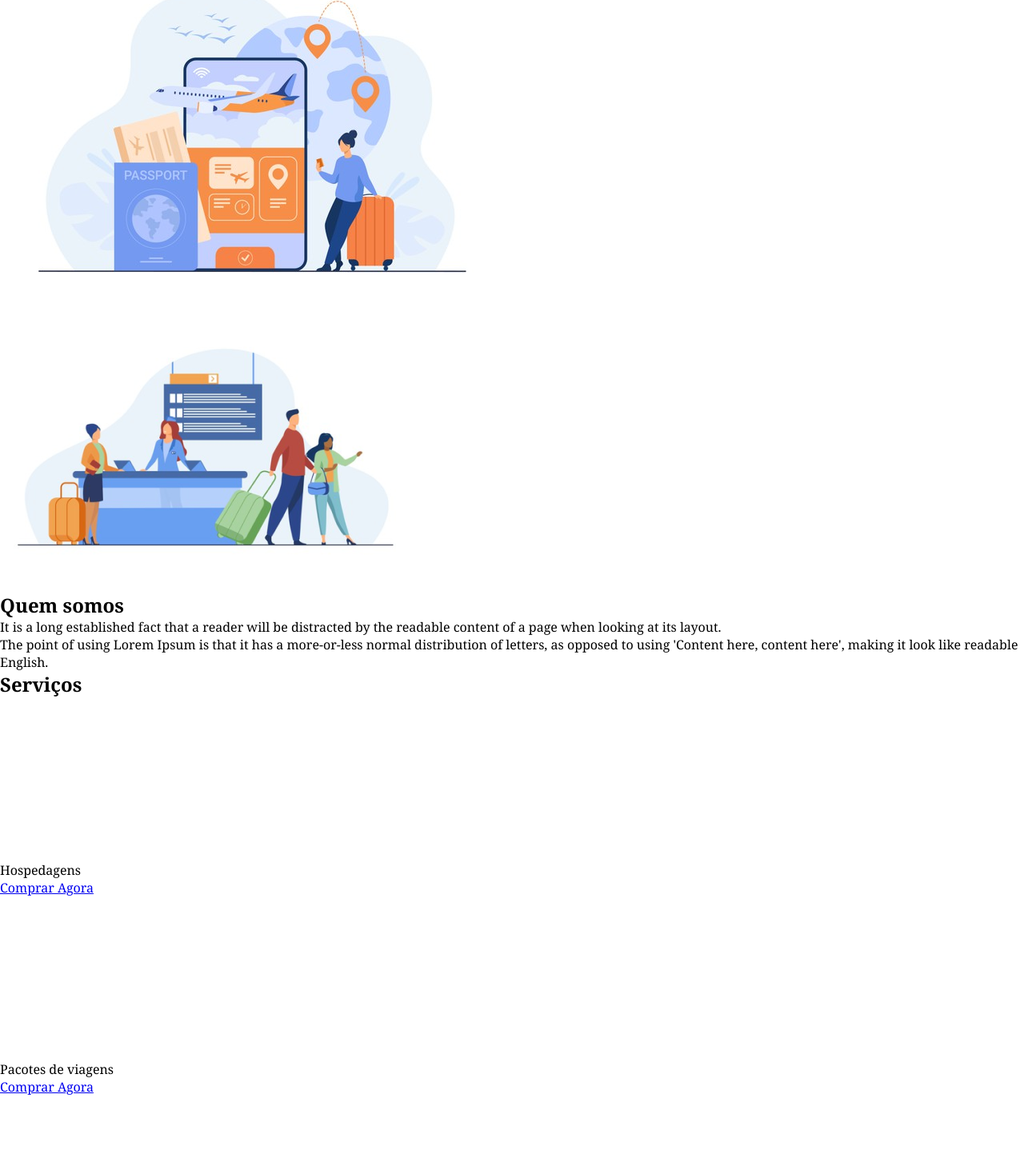
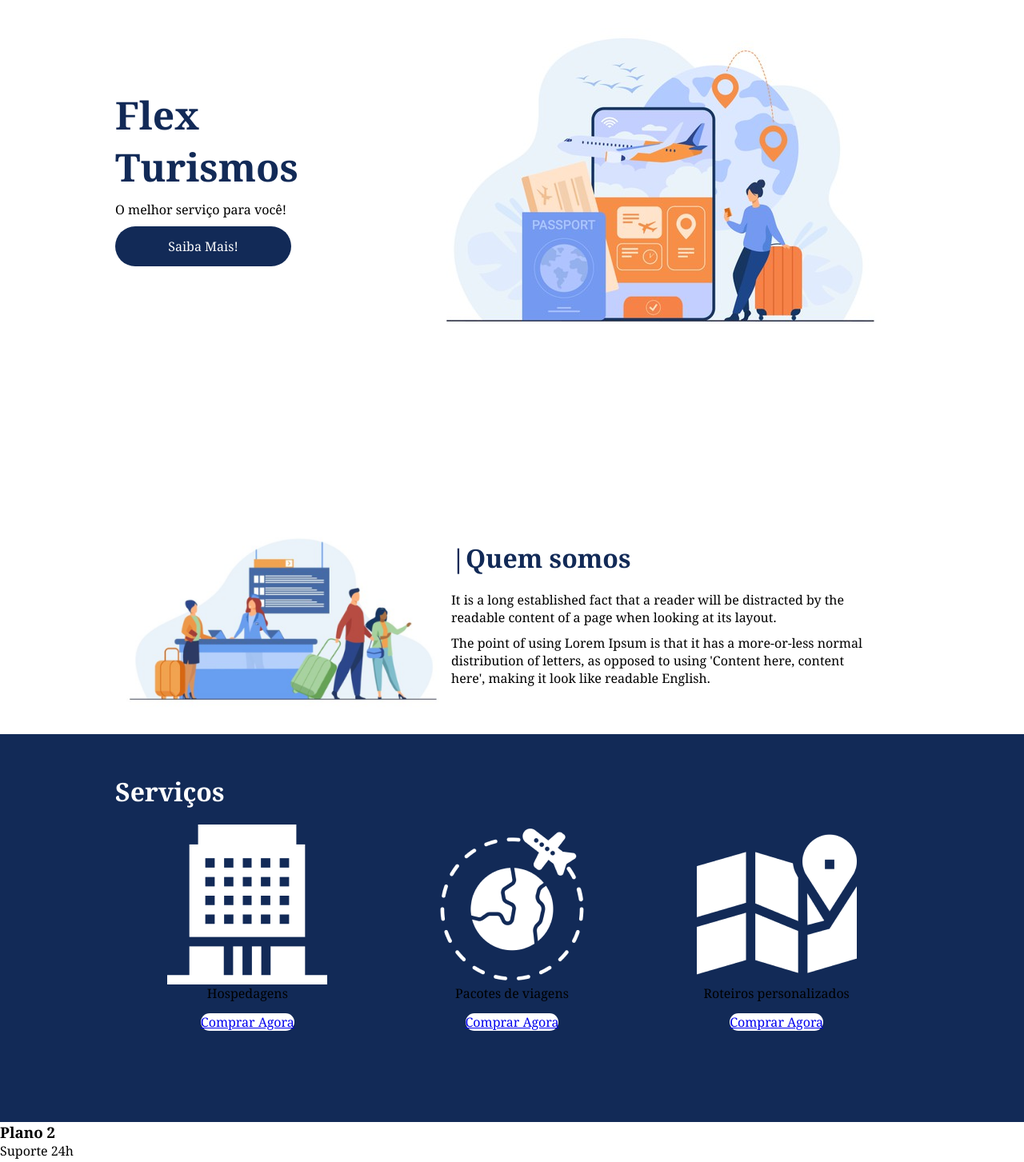
Before and after one commit to AdilsonSena/project-flex-box-dio, a plain HTML site: page flex-projeto/index.html in a window 1280 px wide. Shown: the part 273-1726 px from the top of the page at 80% size. Drawn offline with Linux system fonts and the light colour scheme.

Commit message:
FEAT: Implementando css em serviços, list serviços e item serviços

```diff
--- a/flex-projeto/index.html
+++ b/flex-projeto/index.html
@@ -18,8 +18,8 @@
         </div>
     </header>
 
-    <div>
-        <div>
+    <div class="flex-container apresentacao">
+        <div class="texto-apresentacao">
             <h1>Flex <br>Turismos</h1>
             <p>O melhor serviço para você!</p>
             <a href="">Saiba Mais!</a>
@@ -30,37 +30,37 @@
         </div>
     </div>
 
+    <div class="flex-container" id="quem-somos">
         <div>
+            <h2>|Quem somos</h2>
+            <p>It is a long established fact that a reader will be distracted by the readable content of a page when looking at its layout. </p>
+            <p>The point of using Lorem Ipsum is that it has a more-or-less normal distribution of letters, as opposed to using 'Content here, content here', making it look like readable English.</p>
+        </div>
+
         <div>
             <img src="./images/1-quem-somos.png" alt="balcão de atendimento">
         </div>
-
-        <div>
-            <h2>Quem somos</h2>
-            <p>It is a long established fact that a reader will be distracted by the readable content of a page when looking at its layout. </p>
-            <p>The point of using Lorem Ipsum is that it has a more-or-less normal distribution of letters, as opposed to using 'Content here, content here', making it look like readable English.</p>
     </div>
-    </div>
-
-    <div>
+    <div class="container-externo">
+        <div class="flex-container" id="servicos">
             <div>
                 <h2>Serviços</h2>
             </div>
 
-        <div>
-            <div>
+            <div class="list-servicos">
+                <div class="item-servico">
                     <div><img src="./images/icon-2.png" alt="hospedagens"></div>
                     <p>Hospedagens</p>
                     <a href="#">Comprar Agora</a>
                 </div>
 
-            <div>
+                <div class="item-servico">
                    <div><img src="./images/icon-1.png" alt="pacote de viagens"></div>
                    <p>Pacotes de viagens</p>
                    <a href="#">Comprar Agora</a>
                 </div>
 
-            <div>
+                <div class="item-servico">
                     <div><img src="./images/icon-3.png" alt="roteiros personalizados"></div>
                     <p>Roteiros personalizados</p>
                     <a href="#">Comprar Agora</a>
@@ -68,7 +68,7 @@
 
             </div>
         </div>
-
+    </div>
     <div>
 
         <div>
--- a/flex-projeto/style.css
+++ b/flex-projeto/style.css
@@ -14,6 +14,11 @@ ul li a {
     text-decoration: none;
 }
 
+div img {
+    display: block;
+    width: 100%;
+}
+
 .flex-container {
     display: flex;
     max-width: 992px;
@@ -26,10 +31,15 @@ header {
     height: 100px;
     display: flex;
     align-items: center;
+    color: #fff;
 }
 
 header .list-items {
     display: flex;
+    max-width: 260px;
+    width: 100%;
+    justify-content: space-between;
+    align-items: center;
 }
 
 .list-items li a {
@@ -39,3 +49,101 @@ header .list-items {
 header .menu {
     justify-content: space-around;
 }
+
+.apresentacao {
+    height: 100vh;
+    align-items: center;
+    justify-content: space-between;
+}
+
+.apresentacao .texto-apresentacao {
+    min-height: 200px;
+}
+
+.texto-apresentacao h1 {
+    color: #122A57;
+    font-size: 48px;
+    margin-bottom: 10px;
+}
+
+.texto-apresentacao a {
+    background-color: #122A57;
+    color: #fff;
+    text-align: center;
+    border-radius: 30px;
+    width: 220px;
+    display: block;
+    text-decoration: none;
+    height: 50px;
+    line-height: 50px;
+    margin-top: 10px;
+    margin-bottom: 10px;
+
+}
+
+#quem-somos {
+    flex-direction: row-reverse;
+    align-items: center;
+    justify-content: space-between;
+}
+
+#quem-somos h2 {
+    font-size: 32px;
+    color:#122A57;
+    display: flex;
+    margin-bottom: 20px;
+}
+
+#quem-somos h2::before {
+    content:¨;
+    height: 50px;
+    width: 5px;
+    margin-right: 5px;
+    background-color: #122A57;
+    position: relative;
+}
+
+#quem-somos p {
+    margin-bottom: 10px;
+    width: 90%;
+}
+
+#quem-somos img {
+    min-width: 420px;
+}
+
+.container-externo {
+    background-color: #122A57;
+    width: 100%;
+}
+
+#servicos {
+    flex-direction: column;
+    padding-top: 50px;
+    padding-bottom: 100px;
+}
+
+#servicos h2 {
+    color: #fff;
+    font-size: 32px;
+    margin-bottom: 20px;
+}
+
+.list-servicos {
+    display: flex;
+    justify-content: space-around;
+}
+
+.list-servicos .item-servico {
+    text-align: center;
+}
+
+.item-servico a {
+    width: 120px;
+    background-color: #fff;
+    border-radius: 30px;
+    height: 50px;
+    text-align: center;
+    margin-top: 20px;
+    line-height: 50px;
+}
```
Lines whose indentation alone changed are shown as unchanged.
